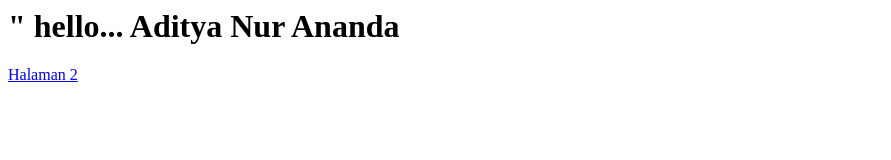
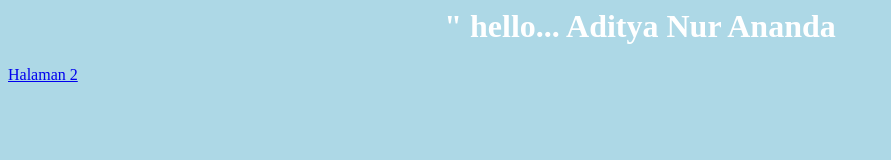
Before and after one commit to Aditya-rtk/aditya, a plain HTML site: page index.html in a window 1280 px wide. Shown: the whole page, without its empty margins (0-891 px from the left). Drawn offline with Linux system fonts and the light colour scheme.

Commit message:
Update index.html

```diff
--- a/index.html
+++ b/index.html
@@ -1,11 +1,19 @@
 <html>
 <head>
+<style>
+body {
+  background-color: lightblue;
+}
 
-</head
+h1 {
+  color: white;
+  text-align: center;
+}
+
+
+</style>
+</head>
 <body>
 	<h1> " hello... Aditya Nur Ananda </h1>
 	<a href="halaman2.html">Halaman 2</a>
-</body>
-
-
 </html>
```
